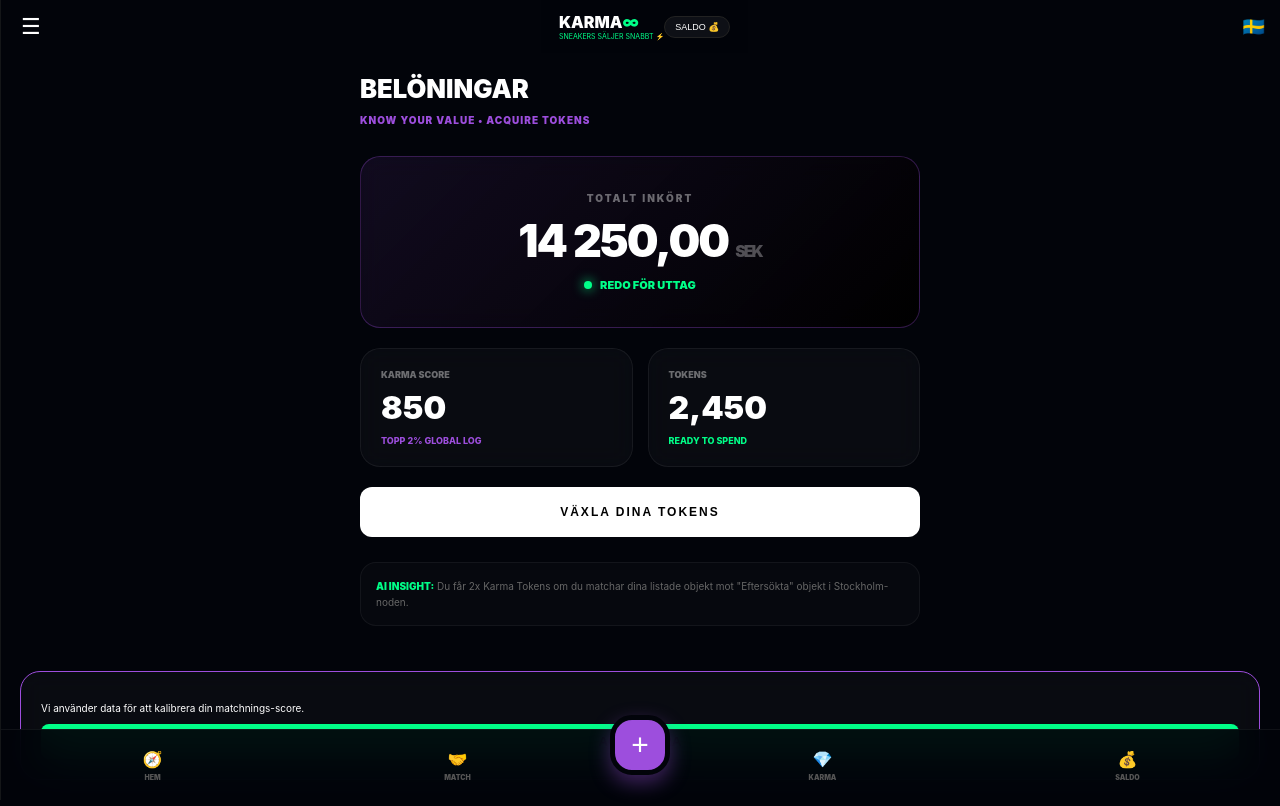
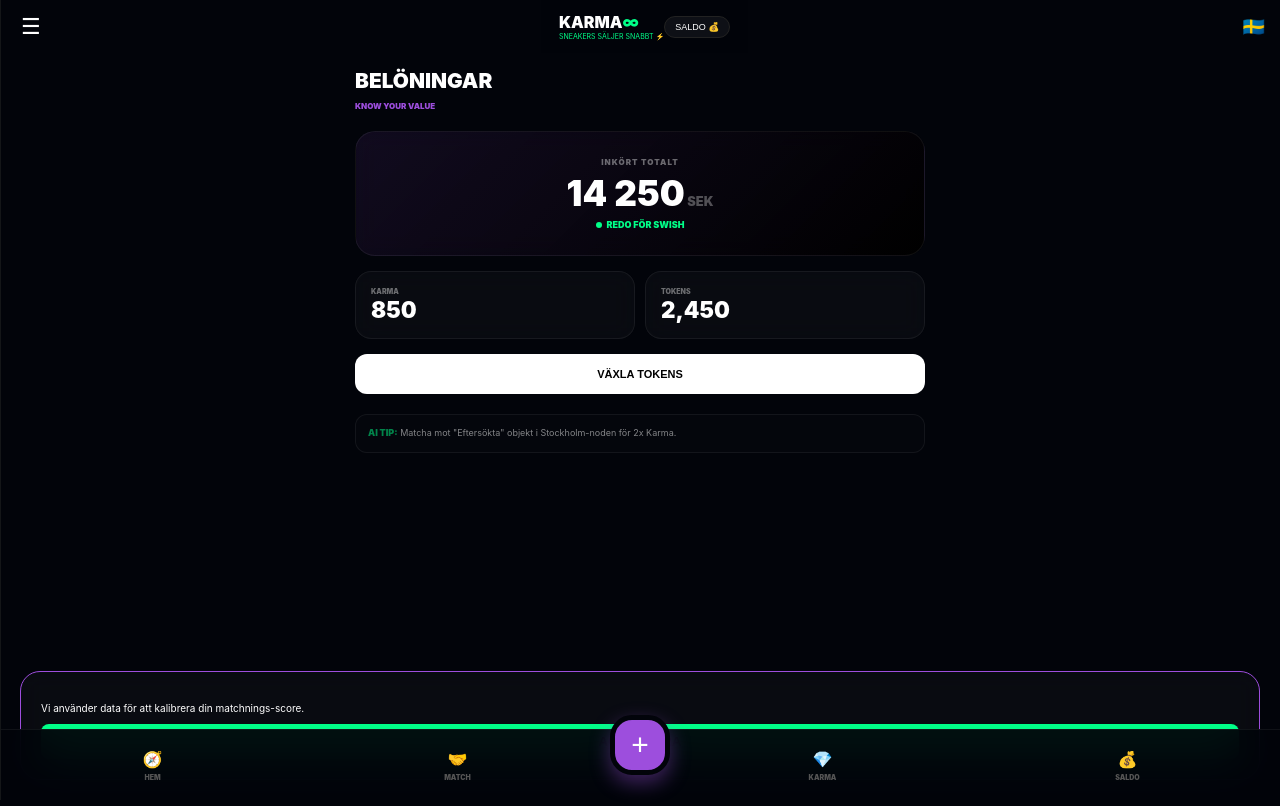
Before and after one commit to gascheckking/marketbeg-appGem, a Next.js app: page /rewards in a window 1280 px wide. Built offline with nearby package versions, Linux system fonts and the light colour scheme.

Commit message:
Update page.tsx

```diff
--- a/app/rewards/page.tsx
+++ b/app/rewards/page.tsx
@@ -4,47 +4,37 @@ import React from 'react';
 
 export default function RewardsPage() {
   return (
-    <div className="page-wrapper" style={{ padding: '20px' }}>
-      <header style={{ marginBottom: '30px' }}>
-        <h1 style={{ fontSize: '1.6rem', fontWeight: 900, margin: 0 }}>BELÖNINGAR</h1>
-        <p style={{ fontSize: '10px', fontWeight: 900, color: 'var(--neon-purple)', letterSpacing: '1px' }}>KNOW YOUR VALUE • ACQUIRE TOKENS</p>
+    <div className="page-wrapper" style={{ padding: '15px' }}>
+      <header style={{ marginBottom: '20px' }}>
+        <h1 style={{ fontSize: '1.3rem', fontWeight: 900, margin: 0 }}>BELÖNINGAR</h1>
+        <p style={{ fontSize: '8px', fontWeight: 900, color: 'var(--neon-purple)' }}>KNOW YOUR VALUE</p>
       </header>
 
-      <div className="glass-card" style={{
-        padding: '35px 25px', marginBottom: '20px', textAlign: 'center',
-        background: 'linear-gradient(135deg, rgba(157, 78, 221, 0.1), #000)',
-        border: '1px solid rgba(157, 78, 221, 0.3)'
-      }}>
-        <div style={{ fontSize: '10px', fontWeight: 900, opacity: 0.4, letterSpacing: '2px' }}>TOTALT INKÖRT</div>
-        <div style={{ fontSize: '2.8rem', fontWeight: 900, margin: '10px 0', letterSpacing: '-2px' }}>
-          14 250,00 <span style={{ fontSize: '1rem', opacity: 0.3 }}>SEK</span>
-        </div>
-        <div style={{ display: 'flex', alignItems: 'center', justifyContent: 'center', gap: '8px' }}>
-          <div style={{ width: '8px', height: '8px', borderRadius: '50%', background: 'var(--neon-mint)', boxShadow: '0 0 12px var(--neon-mint)' }}></div>
-          <span style={{ fontSize: '11px', fontWeight: 900, color: 'var(--neon-mint)' }}>REDO FÖR UTTAG</span>
+      <div className="glass-card" style={{ padding: '25px 15px', marginBottom: '15px', textAlign: 'center', background: 'linear-gradient(135deg, rgba(157, 78, 221, 0.1), #000)', borderRadius: '20px' }}>
+        <div style={{ fontSize: '8px', fontWeight: 900, opacity: 0.4, letterSpacing: '1px' }}>INKÖRT TOTALT</div>
+        <div style={{ fontSize: '2.2rem', fontWeight: 900, margin: '5px 0' }}>14 250<span style={{ fontSize: '0.8rem', opacity: 0.3 }}> SEK</span></div>
+        <div style={{ display: 'flex', alignItems: 'center', justifyContent: 'center', gap: '5px' }}>
+          <div style={{ width: '6px', height: '6px', borderRadius: '50%', background: 'var(--neon-mint)' }}></div>
+          <span style={{ fontSize: '9px', fontWeight: 900, color: 'var(--neon-mint)' }}>REDO FÖR SWISH</span>
         </div>
       </div>
 
-      <div style={{ display: 'grid', gridTemplateColumns: '1fr 1fr', gap: '15px', marginBottom: '20px' }}>
-        <div className="glass-card" style={{ padding: '20px' }}>
-          <div style={{ fontSize: '9px', fontWeight: 900, opacity: 0.4, marginBottom: '8px' }}>KARMA SCORE</div>
-          <div style={{ fontSize: '2rem', fontWeight: 900 }}>850</div>
-          <p style={{ fontSize: '9px', fontWeight: 800, color: 'var(--neon-purple)', margin: '8px 0 0' }}>TOPP 2% GLOBAL LOG</p>
+      <div style={{ display: 'grid', gridTemplateColumns: '1fr 1fr', gap: '10px', marginBottom: '15px' }}>
+        <div className="glass-card" style={{ padding: '15px', borderRadius: '16px' }}>
+          <div style={{ fontSize: '7px', fontWeight: 900, opacity: 0.4 }}>KARMA</div>
+          <div style={{ fontSize: '1.4rem', fontWeight: 900 }}>850</div>
         </div>
-        <div className="glass-card" style={{ padding: '20px' }}>
-          <div style={{ fontSize: '9px', fontWeight: 900, opacity: 0.4, marginBottom: '8px' }}>TOKENS</div>
-          <div style={{ fontSize: '2rem', fontWeight: 900 }}>2,450</div>
-          <p style={{ fontSize: '9px', fontWeight: 800, color: 'var(--neon-mint)', margin: '8px 0 0' }}>READY TO SPEND</p>
+        <div className="glass-card" style={{ padding: '15px', borderRadius: '16px' }}>
+          <div style={{ fontSize: '7px', fontWeight: 900, opacity: 0.4 }}>TOKENS</div>
+          <div style={{ fontSize: '1.4rem', fontWeight: 900 }}>2,450</div>
         </div>
       </div>
 
-      <button className="primary-btn" style={{ padding: '18px', fontSize: '12px', fontWeight: 900, letterSpacing: '2px' }}>
-        VÄXLA DINA TOKENS
-      </button>
+      <button className="primary-btn" style={{ padding: '14px', fontSize: '11px', fontWeight: 900 }}>VÄXLA TOKENS</button>
 
-      <div style={{ marginTop: '25px', padding: '15px', borderRadius: '16px', background: 'rgba(255,255,255,0.02)', border: '1px solid rgba(255,255,255,0.05)' }}>
-        <p style={{ fontSize: '10px', lineHeight: '1.6', margin: 0, color: '#666' }}>
-          <span style={{ color: 'var(--neon-mint)', fontWeight: 900 }}>AI INSIGHT:</span> Du får 2x Karma Tokens om du matchar dina listade objekt mot "Eftersökta" objekt i Stockholm-noden.
+      <div style={{ marginTop: '20px', padding: '12px', borderRadius: '12px', background: 'rgba(255,255,255,0.01)', border: '1px solid var(--border)' }}>
+        <p style={{ fontSize: '9px', lineHeight: '1.4', margin: 0, opacity: 0.5 }}>
+          <span style={{ color: 'var(--neon-mint)', fontWeight: 900 }}>AI TIP:</span> Matcha mot "Eftersökta" objekt i Stockholm-noden för 2x Karma.
         </p>
       </div>
     </div>
```
